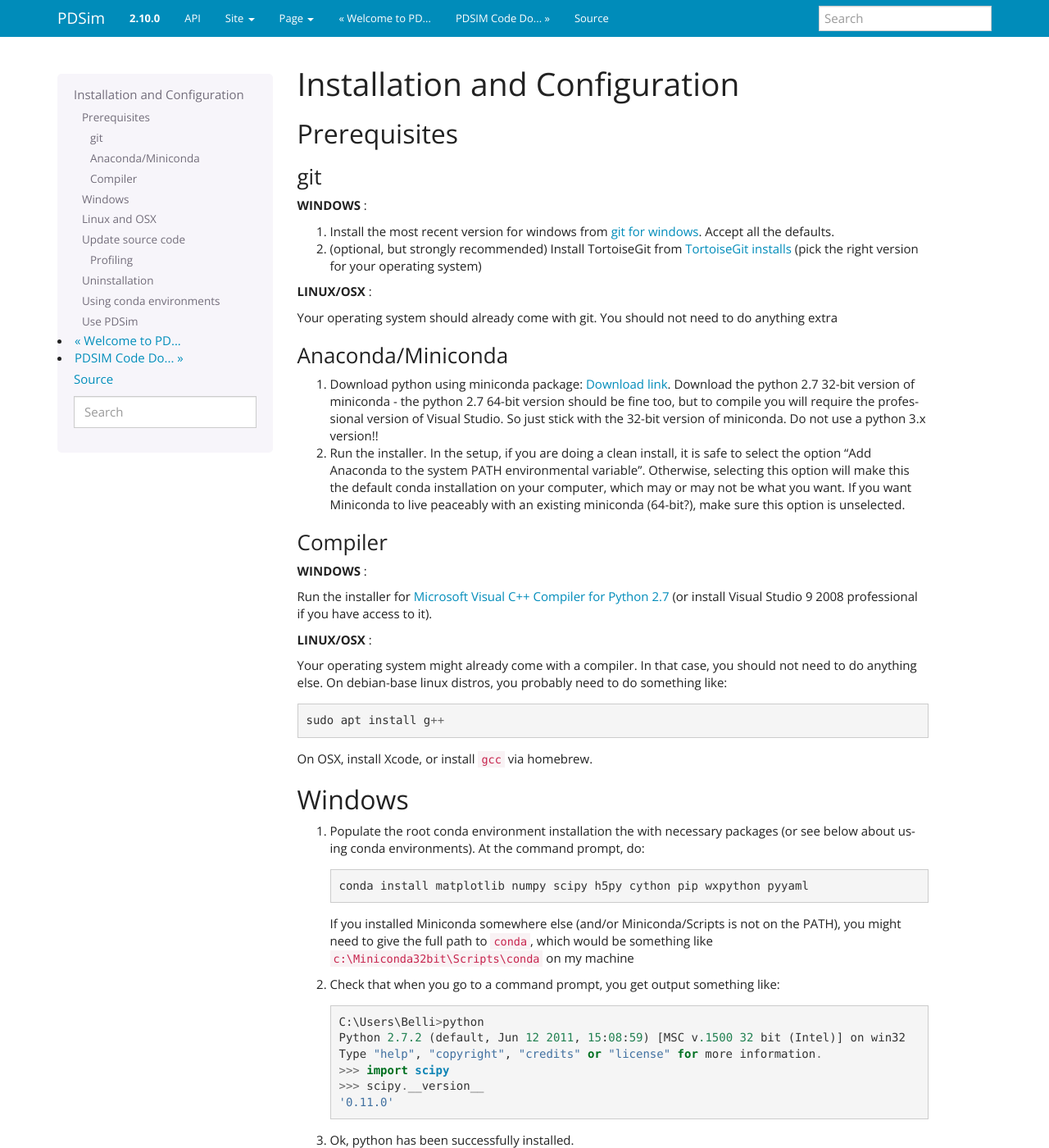
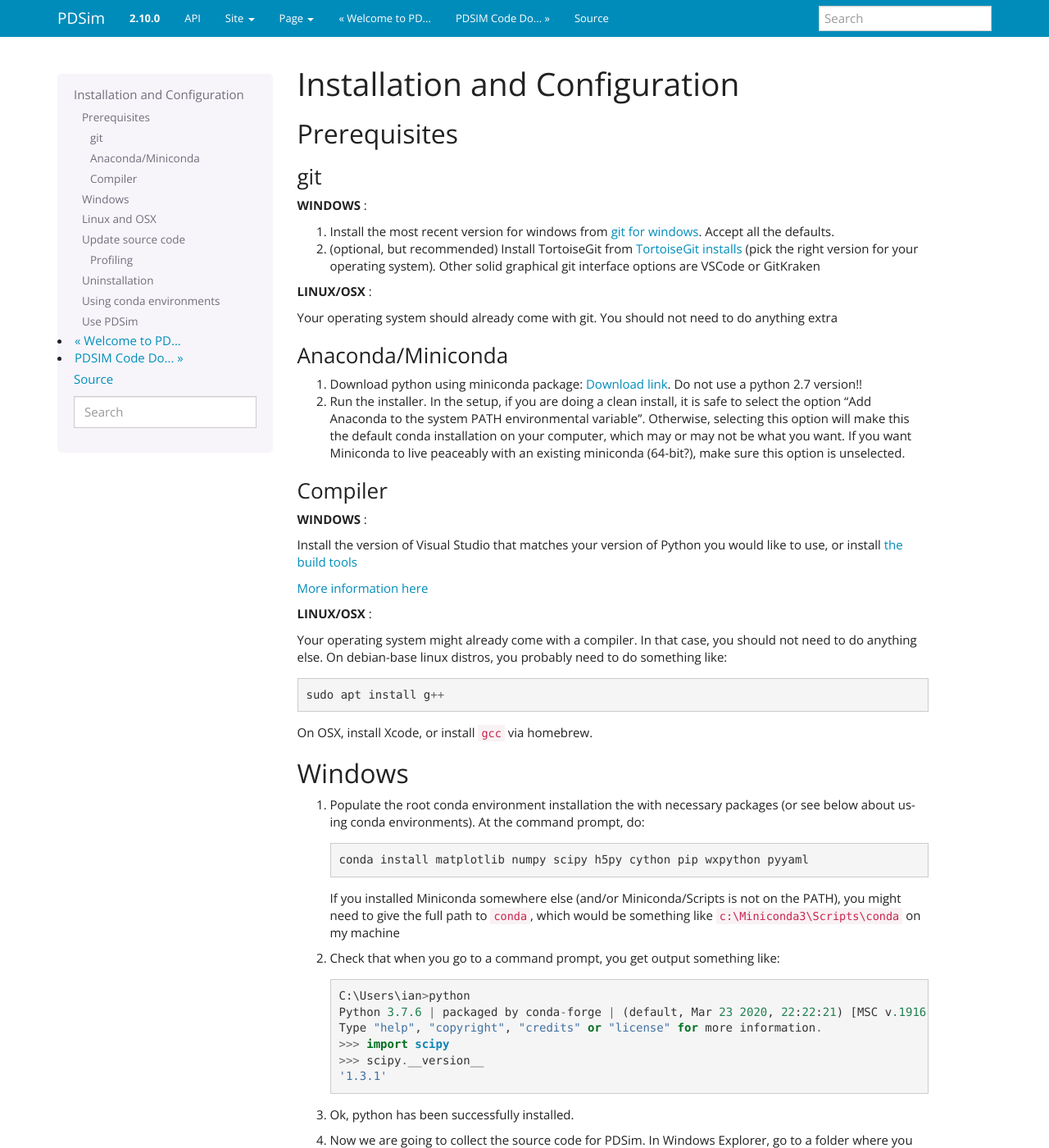
Before and after one commit to ibell/pdsim, a Sphinx documentation site: the page built from doc/install_build.rst, in a window 1280 px wide and 1400 px high. Shown: the whole window at 82% size. Built offline with Sphinx 7.4.7, drawn with Linux system fonts in a browser that asks for light colours; pages that are not in the unit, such as notebooks, are missing from menus; some of the changed text lies outside the part shown.

Commit message:
Update instructions for installation

```diff
--- a/doc/install_build.rst
+++ b/doc/install_build.rst
@@ -11,7 +11,7 @@ git
 
 #. Install the most recent version for windows from `git for windows <https://git-scm.com/download>`_.  Accept all the defaults.
 
-#. (optional, but strongly recommended) Install TortoiseGit from `TortoiseGit installs <http://code.google.com/p/tortoisegit/wiki/Download>`_ (pick the right version for your operating system)
+#. (optional, but recommended) Install TortoiseGit from `TortoiseGit installs <http://code.google.com/p/tortoisegit/wiki/Download>`_ (pick the right version for your operating system).  Other solid graphical git interface options are VSCode or GitKraken
 
 **LINUX/OSX** :
 
@@ -20,7 +20,7 @@ Your operating system should already come with git.  You should not need to do a
 Anaconda/Miniconda
 ------------------
 
-#. Download python using miniconda package: `Download link <http://conda.pydata.org/miniconda.html>`_.  Download the python 2.7 32-bit version of miniconda - the python 2.7 64-bit version should be fine too, but to compile you will require the professional version of Visual Studio.  So just stick with the 32-bit version of miniconda.  Do not use a python 3.x version!!
+#. Download python using miniconda package: `Download link <http://conda.pydata.org/miniconda.html>`_. Do not use a python 2.7 version!!
 
 #. Run the installer. In the setup, if you are doing a clean install, it is safe to select the option "Add Anaconda to the system PATH environmental variable".  Otherwise, selecting this option will make this the default conda installation on your computer, which may or may not be what you want.  If you want Miniconda to live peaceably with an existing miniconda (64-bit?), make sure this option is unselected.
 
@@ -29,7 +29,9 @@ Compiler
 
 **WINDOWS** :
 
-Run the installer for `Microsoft Visual C++ Compiler for Python 2.7 <https://www.microsoft.com/en-us/download/details.aspx?id=44266>`_  (or install Visual Studio 9 2008 professional if you have access to it).
+Install the version of Visual Studio that matches your version of Python you would like to use, or install `the build tools <https://www.visualstudio.com/downloads/#build-tools-for-visual-studio-2019>`_
+
+`More information here <https://wiki.python.org/moin/WindowsCompilers#Which_Microsoft_Visual_C.2B-.2B-_compiler_to_use_with_a_specific_Python_version_.3F>`_
 
 **LINUX/OSX** :
 
@@ -46,16 +48,16 @@ Windows
 
     conda install matplotlib numpy scipy h5py cython pip wxpython pyyaml
 
-   If you installed Miniconda somewhere else (and/or Miniconda/Scripts is not on the PATH), you might need to give the full path to ``conda``, which would be something like ``c:\Miniconda32bit\Scripts\conda`` on my machine
+   If you installed Miniconda somewhere else (and/or Miniconda/Scripts is not on the PATH), you might need to give the full path to ``conda``, which would be something like ``c:\Miniconda3\Scripts\conda`` on my machine
 
 #. Check that when you go to a command prompt, you get output something like::
 
-    C:\Users\Belli>python
-    Python 2.7.2 (default, Jun 12 2011, 15:08:59) [MSC v.1500 32 bit (Intel)] on win32
+    C:\Users\ian>python
+    Python 3.7.6 | packaged by conda-forge | (default, Mar 23 2020, 22:22:21) [MSC v.1916 64 bit (AMD64)] on win32
     Type "help", "copyright", "credits" or "license" for more information.
     >>> import scipy
     >>> scipy.__version__
-    '0.11.0'
+    '1.3.1'
 
 #. Ok, python has been successfully installed.
 
@@ -103,7 +105,7 @@ Windows
 
 #. Ok good, PDSim is working!
 
-#. Go to the GUI folder from the root of the source.  Double-click on PDSimGUI.py to start
+#. Go to the GUI folder from the root of the source. In the file system explorer, double-click on PDSimGUI.py to start, or at the command prompt, move to the GUI folder, and type: ``python PDSimGUI.py``
 
 #. Press F5 to run the default scroll compressor
 
```
